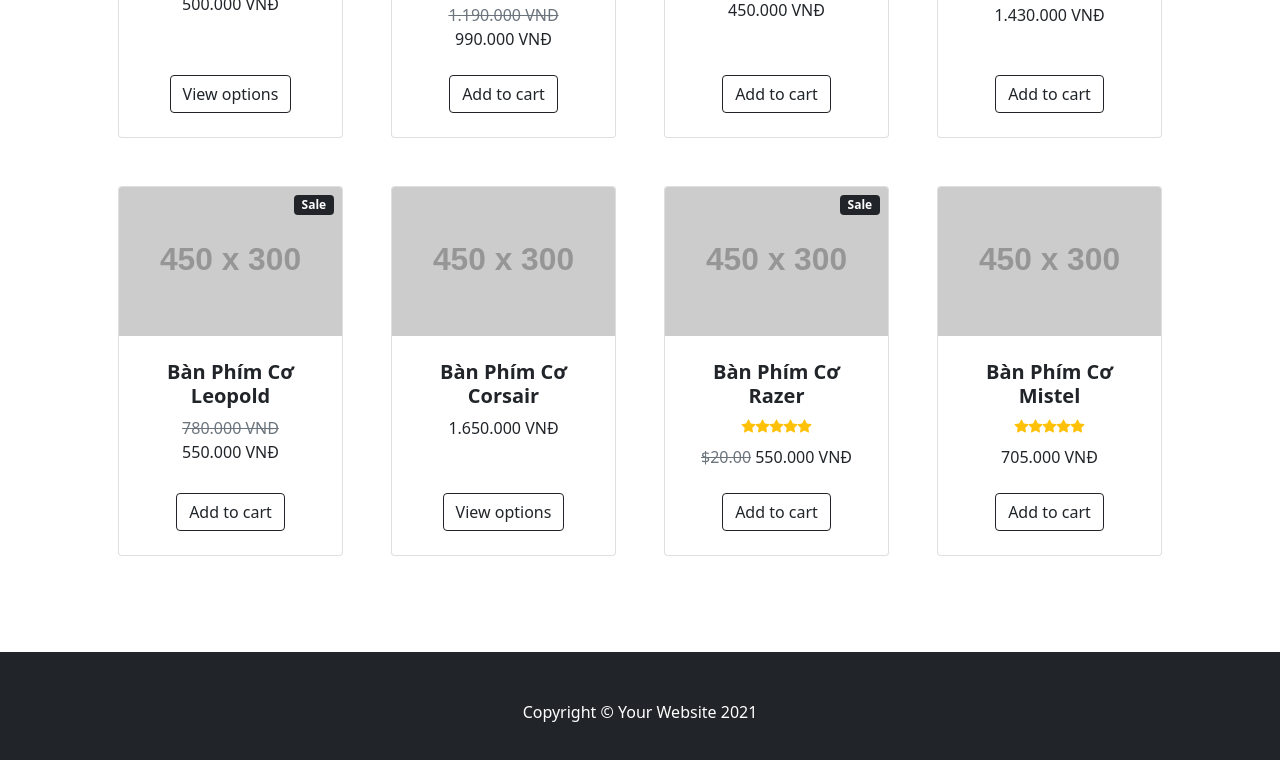
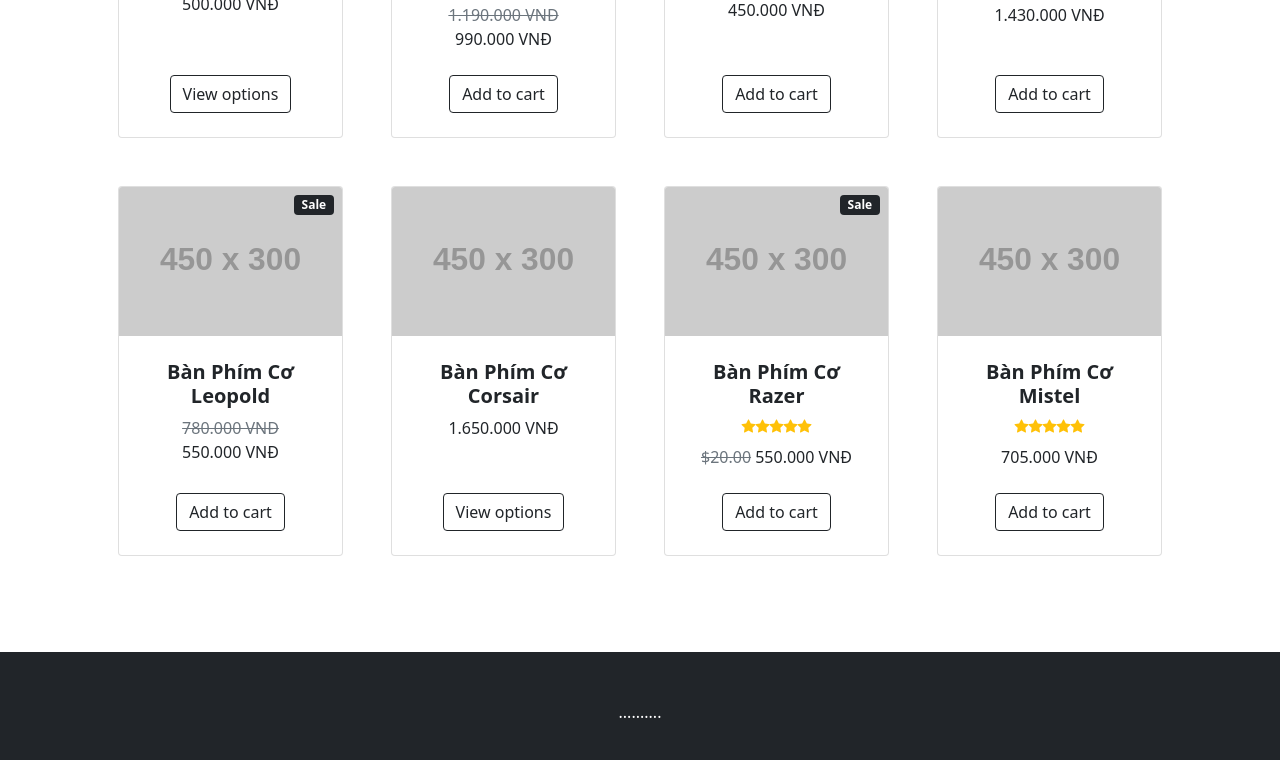
Before and after one commit to ngcduc/project, a plain HTML site: page project/web/index.html in a window 1280 px wide. Shown: the part 705-1465 px from the top of the page. Drawn offline with nearby package versions, Linux system fonts and the light colour scheme; placeholder pictures from the web are drawn by us; a script that the page names is missing.

Commit message:
Update index.html

```diff
--- a/project/web/index.html
+++ b/project/web/index.html
@@ -261,11 +261,13 @@
         </section>
         <!-- Footer-->
         <footer class="py-5 bg-dark">
-            <div class="container"><p class="m-0 text-center text-white">Copyright &copy; Your Website 2021</p></div>
+            <div class="container"><p class="m-0 text-center text-white">..........</p></div>
         </footer>
         <!-- Bootstrap core JS-->
         <script src="https://cdn.jsdelivr.net/npm/bootstrap@5.1.3/dist/js/bootstrap.bundle.min.js"></script>
         <!-- Core theme JS-->
         <script src="js/scripts.js"></script>
+
+
     </body>
 </html>
```
